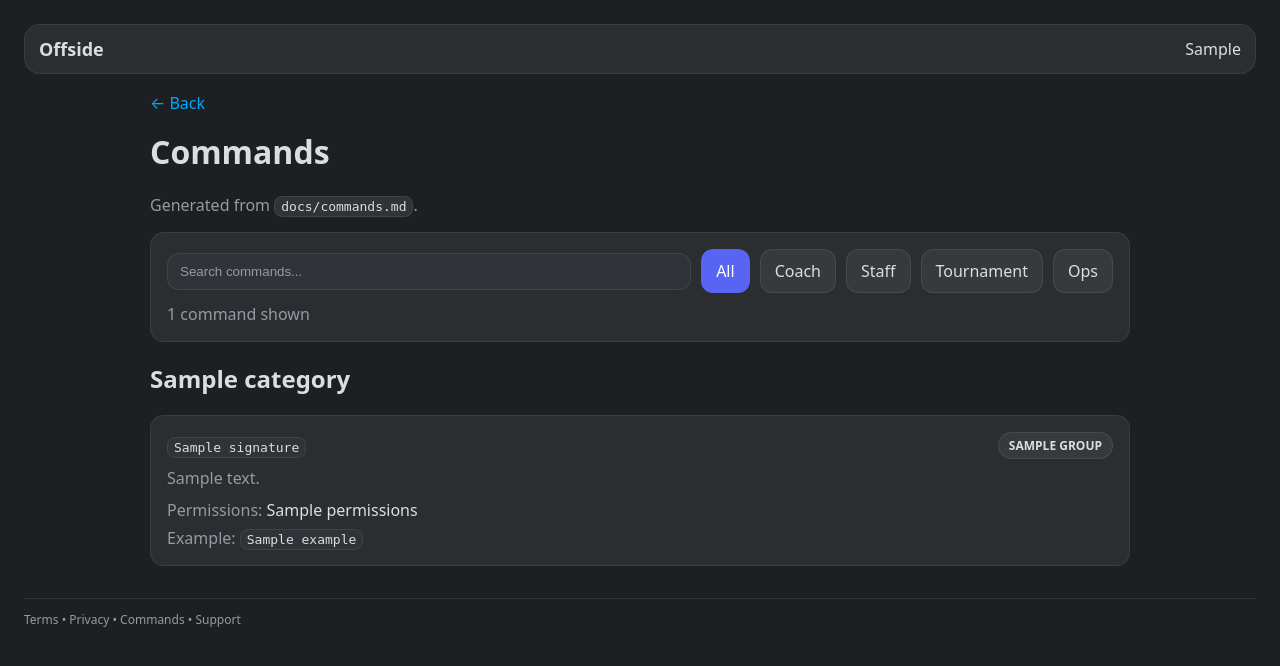
After one commit to raven-dev-ops/EA_Sports_FC_26_Discord_Bot, a Python web app: template offside_bot/templates/pages/commands.html in a window 1280 px wide. The commit adds this page. Shown: the top 666 px of the page. Run offline with Jinja, Linux system fonts and the light colour scheme; the template is opened without the code that fills it: most values are stand-ins (such as "Sample title", 1, 10 or a date in 2020).

Commit message:
DOC-001: commands page
Fixes #149

```diff
--- a/offside_bot/static/app.css
+++ b/offside_bot/static/app.css
@@ -157,6 +157,8 @@ code {
   color: var(--text);
   padding: 10px 14px;
   border-radius: 12px;
+  cursor: pointer;
+  font: inherit;
 }
 
 .btn:hover {
@@ -274,6 +276,32 @@ select {
   color: var(--text);
 }
 
+input[type="search"],
+input[type="text"],
+input[type="email"],
+input[type="number"],
+input[type="password"],
+textarea {
+  padding: 10px 12px;
+  border-radius: 12px;
+  border: 1px solid var(--border);
+  background: var(--surface-2);
+  color: var(--text);
+}
+
+input::placeholder,
+textarea::placeholder {
+  color: var(--muted);
+}
+
+input:focus,
+textarea:focus,
+select:focus {
+  outline: none;
+  border-color: rgba(88, 101, 242, 0.55);
+  box-shadow: 0 0 0 3px rgba(88, 101, 242, 0.25);
+}
+
 .footer {
   margin-top: 32px;
   padding-top: 12px;
--- a/offside_bot/static/app.js
+++ b/offside_bot/static/app.js
@@ -51,4 +51,70 @@
       setOpen(false);
     }
   });
+
+  const commandsSearch = document.getElementById("commands-search");
+  if (commandsSearch) {
+    const filterButtons = Array.from(document.querySelectorAll("[data-commands-filter]"));
+    const commandCards = Array.from(document.querySelectorAll("[data-command-card]"));
+    const sections = Array.from(document.querySelectorAll("[data-commands-section]"));
+    const empty = document.getElementById("commands-empty");
+    const count = document.getElementById("commands-count");
+
+    let activeFilter = "all";
+
+    const applyCommandsFilter = () => {
+      const query = (commandsSearch.value || "").trim().toLowerCase();
+      const sectionCounts = new Map();
+      let visible = 0;
+
+      commandCards.forEach((card) => {
+        const group = (card.dataset.commandsGroup || "other").toLowerCase();
+        const blob = (card.dataset.commandsSearch || "").toLowerCase();
+        const matchesFilter = activeFilter === "all" || group === activeFilter;
+        const matchesSearch = !query || blob.includes(query);
+        const show = matchesFilter && matchesSearch;
+
+        card.style.display = show ? "" : "none";
+
+        const section = card.closest("[data-commands-section]");
+        if (show && section) {
+          sectionCounts.set(section, (sectionCounts.get(section) || 0) + 1);
+          visible += 1;
+        }
+      });
+
+      sections.forEach((section) => {
+        const n = sectionCounts.get(section) || 0;
+        section.style.display = n > 0 ? "" : "none";
+      });
+
+      if (count) {
+        count.textContent = `${visible} command${visible === 1 ? "" : "s"} shown`;
+      }
+
+      if (empty) {
+        empty.style.display = visible ? "none" : "";
+      }
+    };
+
+    const setCommandsFilter = (value) => {
+      activeFilter = (value || "all").toLowerCase();
+      filterButtons.forEach((btn) => {
+        const btnFilter = (btn.dataset.commandsFilter || "all").toLowerCase();
+        const isActive = btnFilter === activeFilter;
+        btn.classList.toggle("blue", isActive);
+        btn.classList.toggle("secondary", !isActive);
+      });
+      applyCommandsFilter();
+    };
+
+    commandsSearch.addEventListener("input", applyCommandsFilter);
+    filterButtons.forEach((btn) => {
+      btn.addEventListener("click", () => {
+        setCommandsFilter(btn.dataset.commandsFilter || "all");
+      });
+    });
+
+    setCommandsFilter("all");
+  }
 })();
--- /dev/null
+++ b/offside_bot/templates/pages/commands.html
@@ -0,0 +1,64 @@
+{% extends "layouts/public.html" %}
+
+{% block content %}
+  <p><a href="/">&larr; Back</a></p>
+  <h1 style="margin-top:0;">Commands</h1>
+  <p class="muted">Generated from <code>docs/commands.md</code>.</p>
+
+  <div class="card">
+    <div style="display:flex; gap:10px; flex-wrap:wrap; align-items:center;">
+      <input
+        id="commands-search"
+        type="search"
+        placeholder="Search commands..."
+        aria-label="Search commands"
+        style="flex:1 1 260px;"
+      />
+      <div style="display:flex; gap:10px; flex-wrap:wrap;">
+        <button class="btn secondary" type="button" data-commands-filter="all">All</button>
+        <button class="btn secondary" type="button" data-commands-filter="coach">Coach</button>
+        <button class="btn secondary" type="button" data-commands-filter="staff">Staff</button>
+        <button class="btn secondary" type="button" data-commands-filter="tournament">Tournament</button>
+        <button class="btn secondary" type="button" data-commands-filter="ops">Ops</button>
+      </div>
+    </div>
+    <div class="muted" style="margin-top:10px;" id="commands-count"></div>
+  </div>
+
+  <div id="commands-empty" class="muted" style="display:none;">
+    No commands match your search.
+  </div>
+
+  {% for category in categories %}
+    <section data-commands-section data-commands-group="{{ category.group }}" style="margin-top:18px;">
+      <h2>{{ category.name }}</h2>
+
+      {% for command in category.commands %}
+        <div
+          class="card command-card"
+          data-command-card
+          data-commands-group="{{ category.group }}"
+          data-commands-search="{{ command.search_text }}"
+        >
+          <div style="display:flex; gap:10px; justify-content:space-between; align-items:center; flex-wrap:wrap;">
+            <div><code>{{ command.signature }}</code></div>
+            <span class="badge">{{ category.group|upper }}</span>
+          </div>
+
+          {% if command.description %}
+            <div class="muted" style="margin-top:8px;">{{ command.description }}</div>
+          {% endif %}
+
+          <div style="margin-top:10px;">
+            {% if command.permissions %}
+              <div><span class="muted">Permissions:</span> {{ command.permissions }}</div>
+            {% endif %}
+            {% if command.example %}
+              <div style="margin-top:6px;"><span class="muted">Example:</span> <code>{{ command.example }}</code></div>
+            {% endif %}
+          </div>
+        </div>
+      {% endfor %}
+    </section>
+  {% endfor %}
+{% endblock %}
--- a/offside_bot/templates/partials/footer.html
+++ b/offside_bot/templates/partials/footer.html
@@ -1,3 +1,4 @@
 <footer class="footer">
-  <a href="/terms">Terms</a> &bull; <a href="/privacy">Privacy</a> &bull; <a href="/support">Support</a>
+  <a href="/terms">Terms</a> &bull; <a href="/privacy">Privacy</a> &bull; <a href="/commands">Commands</a> &bull;
+  <a href="/support">Support</a>
 </footer>
```
Also changed, not shown: offside_bot/dashboard.py (+90 -0 lines), CHANGELOG.md, 1 other file.
